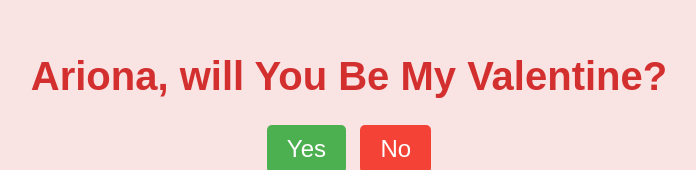
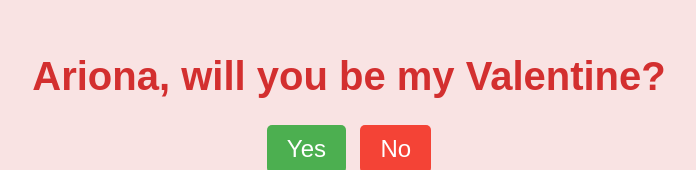
Before and after one commit to beon183/ari, a plain HTML site: page index.html in a window 1280 px wide. Shown: the part 138-308 px from the top of the page, without its empty margins (291-987 px from the left). Drawn offline with Linux system fonts and the light colour scheme; no server answers.

Commit message:
Update index.html

```diff
--- a/index.html
+++ b/index.html
@@ -3,12 +3,12 @@
 <head>
     <meta charset="UTF-8">
     <meta name="viewport" content="width=device-width, initial-scale=1.0">
-    <title>Ariona, will You Be My Valentine?</title>
+    <title>Ariona, will you be my Valentine?</title>
     <link rel="stylesheet" href="styles.css">
 </head>
 <body>
     <div class="container">
-        <h1>Ariona, will You Be My Valentine?</h1>
+        <h1>Ariona, will you be my Valentine?</h1>
         <div class="buttons">
             <button class="yes-button" onclick="handleYesClick()">Yes</button>
             <button class="no-button" onclick="handleNoClick()">No</button>
```
